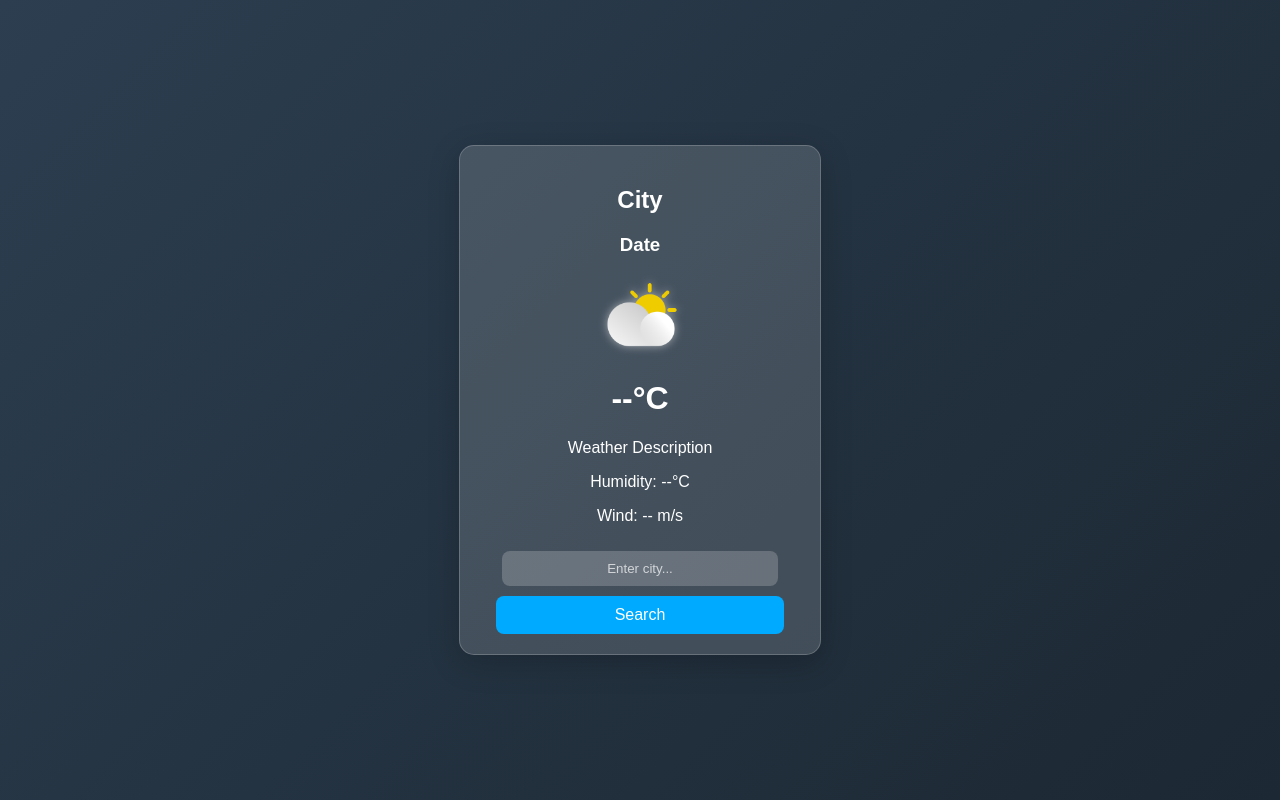
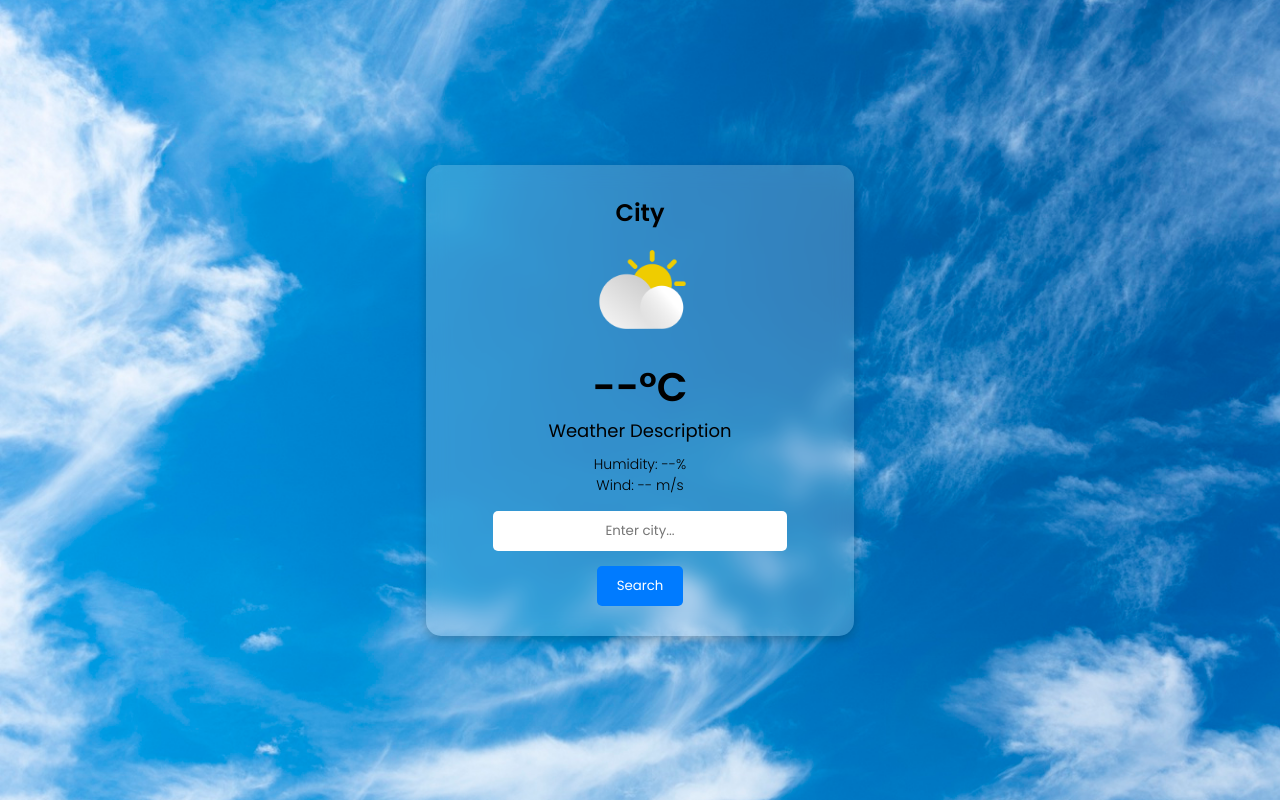
Before and after one commit to farheenaliyu/weather, a plain HTML site: page index.html in a window 1280 px wide. Drawn offline with Linux system fonts and the light colour scheme.

Commit message:
Initial commit

```diff
--- a/index.html
+++ b/index.html
@@ -3,34 +3,23 @@
 <head>
     <meta charset="UTF-8">
     <meta name="viewport" content="width=device-width, initial-scale=1.0">
-    <meta http-equiv="X-UA-Compatible" content="ie=edge">
     <title>Weather App</title>
-    <link rel="stylesheet" href="main.css" />
-
+    <link rel="stylesheet" href="main.css">
 </head>
 <body>
-    <div class="container">
-        <div class="weather-card">
-            <div class="weather-info">
-                <h2 id="city">City</h2>
-                <h3 id="date">Date</h3>
-                <img id="weather-icon" src="img/weather.png" alt="Weather Icon">
-                <h1 id="temp">--°C</h1>
-                <p id="description">Weather Description</p>
-                <p>Humidity: <span id="humidity">--°C</span></p>
-                <p>Wind: <span id="wind-speed">-- m/s</span></p>
-            </div>
-            <div class="forecast">
-                <div class="day" id="day1"></div>
-                <div class="day" id="day2"></div>
-                <div class="day" id="day3"></div>
-                <div class="day" id="day4"></div>
-            </div>
-            <input type="text" id="city-input" placeholder="Enter city...">
-            <button onclick="getWeather()">Search</button>
+    <div class="weather-container">
+        <div class="weather-box">
+            <h2 id="cityName">City</h2>
+            <p id="date"></p>
+            <img id="weatherIcon" src="./img/weather.png" alt="Weather Icon">
+            <h1 id="temperature">--°C</h1>
+            <p id="weatherDescription">Weather Description</p>
+            <p id="humidity">Humidity: --%</p>
+            <p id="windSpeed">Wind: -- m/s</p>
+            <input type="text" id="cityInput" placeholder="Enter city...">
+            <button id="searchButton">Search</button>
         </div>
     </div>
-
 
     <script src="main.js"></script>
 </body>
--- a/main.css
+++ b/main.css
@@ -1,62 +1,87 @@
-/* Background Gradient */
+/* Google Font */
+@import url('https://fonts.googleapis.com/css2?family=Poppins:wght@300;400;600&display=swap');
+
+* {
+    margin: 0;
+    padding: 0;
+    box-sizing: border-box;
+    font-family: 'Poppins', sans-serif;
+}
+
+/* Body Styling */
 body {
-    font-family: Arial, sans-serif;
-    background: linear-gradient(135deg, #2c3e50, #1c2833);
-    height: 100vh;
     display: flex;
     justify-content: center;
     align-items: center;
-    margin: 0;
-    transition: background-image 0.5s ease-in-out;
+    height: 100vh;
+    background: url('backgrounds/default.jpg') no-repeat center center/cover;
+    transition: background 0.5s ease-in-out;
 }
 
-/* Glassy Weather Card */
-.weather-card {
-    background: rgba(255, 255, 255, 0.15);
+/* Weather App Container */
+.weather-container {
+    background: rgba(255, 255, 255, 0.2);
+    padding: 30px;
     border-radius: 15px;
-    padding: 20px;
-    color: white;
-    width: 320px;
+    box-shadow: 0px 4px 10px rgba(0, 0, 0, 0.2);
     text-align: center;
-    box-shadow: 0 8px 32px rgba(0, 0, 0, 0.2);
-    border: 1px solid rgba(255, 255, 255, 0.2);
+    backdrop-filter: blur(10px);
+}
+
+/* City Name */
+#cityName {
+    font-size: 24px;
+    font-weight: 600;
+}
+
+/* Weather Icon */
+#weatherIcon {
+    width: 100px;
+    height: 100px;
+    margin: 10px auto;
+}
+
+/* Temperature */
+#temperature {
+    font-size: 40px;
+    font-weight: bold;
+}
+
+/* Weather Description */
+#weatherDescription {
+    font-size: 18px;
+    font-weight: 400;
+    margin-bottom: 10px;
+}
+
+/* Humidity & Wind */
+#humidity, #windSpeed {
+    font-size: 14px;
+    font-weight: 300;
 }
 
 /* Input Field */
-input {
+#cityInput {
     width: 80%;
     padding: 10px;
-    border-radius: 8px;
+    margin: 15px 0;
     border: none;
-    margin-top: 10px;
+    border-radius: 5px;
+    outline: none;
     text-align: center;
-    background: rgba(255, 255, 255, 0.2);
-    color: white;
-}
-
-input::placeholder {
-    color: rgba(255, 255, 255, 0.7);
 }
 
 /* Search Button */
-button {
-    background: #00aaff;
-    color: white;
+#searchButton {
+    background: #007bff;
+    color: #fff;
+    padding: 10px 20px;
     border: none;
-    padding: 10px;
-    border-radius: 8px;
+    border-radius: 5px;
     cursor: pointer;
-    margin-top: 10px;
-    width: 90%;
-    font-size: 16px;
+    transition: background 0.3s ease;
 }
 
-button:hover {
-    background: #008ecc;
+#searchButton:hover {
+    background: #0056b3;
 }
-
-/* Weather Icon */
-.weather-card img {
-    width: 80px;
-    filter: drop-shadow(0px 0px 5px rgba(255, 255, 255, 0.5));
-}
--- a/main.js
+++ b/main.js
@@ -1,17 +1,74 @@
-const apiKey = "c85097b2c9789f2b3eff1f9765391bdb";
-const apiUrl = "https://api.openweathermap.org/data/2.5/weather?q=";
+// API Key (replace with your own if needed)
+const apiKey = "c85097b2c9789f2b3eff1f9765391bdb"; // OpenWeatherMap API key
 
+// Select elements
+const searchButton = document.getElementById("searchButton");
+const cityInput = document.getElementById("cityInput");
+const cityName = document.getElementById("cityName");
+const temperature = document.getElementById("temperature");
+const weatherDescription = document.getElementById("weatherDescription");
+const humidity = document.getElementById("humidity");
+const windSpeed = document.getElementById("windSpeed");
+const weatherIcon = document.getElementById("weatherIcon");
+const weatherContainer = document.querySelector(".weather-container");
+
+// Weather backgrounds
+const weatherBackgrounds = {
+    Clear: "backgrounds/clear.jpg",
+    Clouds: "backgrounds/cloudy.jpg",
+    Rain: "backgrounds/rainy.jpg",
+    Snow: "backgrounds/snowy.jpg",
+    Thunderstorm: "backgrounds/thunderstorm.jpg",
+    Mist: "backgrounds/mist.jpg",
+    Default: "backgrounds/default.jpg",
+};
+
+// Function to fetch weather data
 async function getWeather() {
-    const city = document.getElementById("city-input").value;
-    if (!city) return;
+    const city = cityInput.value.trim();
+    if (!city) {
+        alert("Please enter a city name!");
+        return;
+    }
 
-    const response = await fetch(`${apiUrl}${city}&units=metric&appid=${apiKey}`);
-    const data = await response.json();
+    const url = `https://api.openweathermap.org/data/2.5/weather?q=${city}&appid=${apiKey}&units=metric`;
 
-    document.getElementById("city").innerText = data.name;
-    document.getElementById("temp").innerText = `${Math.round(data.main.temp)}°C`;
-    document.getElementById("humidity").innerText = `${data.main.humidity}%`;
-    document.getElementById("wind-speed").innerText = `${data.wind.speed} m/s`;
-    document.getElementById("description").innerText = data.weather[0].description;
-    document.getElementById("weather-icon").src = `https://openweathermap.org/img/wn/${data.weather[0].icon}.png`;
+    try {
+        const response = await fetch(url);
+        const data = await response.json();
+
+        if (data.cod !== 200) {
+            alert("City not found. Please try again.");
+            return;
+        }
+
+        // Update UI with fetched data
+        cityName.textContent = data.name;
+        temperature.textContent = `${Math.round(data.main.temp)}°C`;
+        weatherDescription.textContent = data.weather[0].description;
+        humidity.textContent = `Humidity: ${data.main.humidity}%`;
+        windSpeed.textContent = `Wind: ${data.wind.speed} m/s`;
+
+        // Update weather icon
+        const iconCode = data.weather[0].icon;
+        weatherIcon.src = `https://openweathermap.org/img/wn/${iconCode}@2x.png`;
+
+        // Update background image
+        const weatherType = data.weather[0].main;
+        weatherContainer.style.backgroundImage = `url('${weatherBackgrounds[weatherType] || weatherBackgrounds["Default"]}')`;
+
+    } catch (error) {
+        alert("Something went wrong. Please try again.");
+        console.error(error);
+    }
 }
+
+// Event listener for search button
+searchButton.addEventListener("click", getWeather);
+
+// Event listener for "Enter" key
+cityInput.addEventListener("keypress", function (event) {
+    if (event.key === "Enter") {
+        getWeather();
+    }
+});
```
Also changed, not shown: backgrounds/clear.jpg (added), backgrounds/default.jpg (added), backgrounds/haze.jpg (added), backgrounds/rainy.jpg (added), backgrounds/weather.png (added), img/clear.jpg (added), img/default.jpg (added), img/haze.jpg (added), img/rainy.jpg (added), 8 other files.
